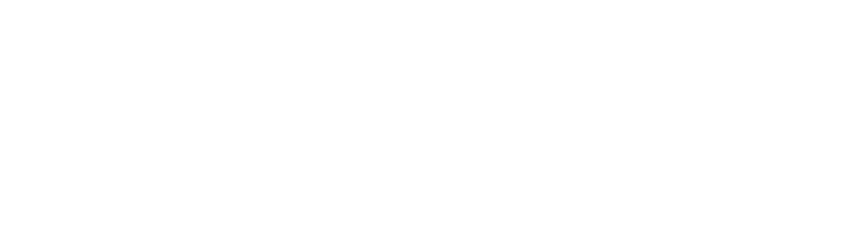
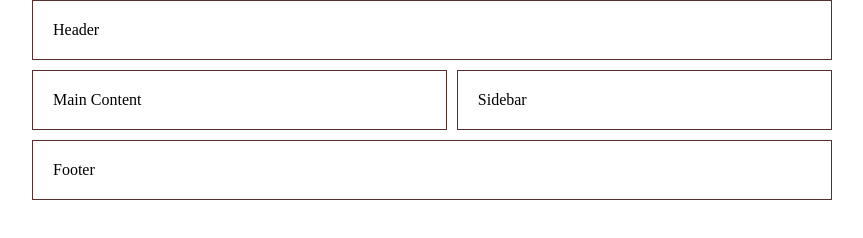
Before and after one commit to Igritus/Fronted, a plain HTML site: page 15/index.html in a window 1280 px wide. Shown: the whole page, without its empty margins (208-1071 px from the left). Drawn offline with Linux system fonts and the light colour scheme.

Commit message:
решение 15 лабы

```diff
--- a/15/index.html
+++ b/15/index.html
@@ -5,14 +5,44 @@
         <meta name="viewport" content="width=device-width, initial-scale=1.0">
         <title>Задание 15</title>
         <style>
-        .container{
+            .container {
                 max-width: 800px;
                 width: 100%;
                 margin: 0 auto;
+                display: grid;
+                grid-template-areas:
+                    "header header"
+                    "main sidebar"
+                    "footer footer";
+                gap: 10px;
+            }
+
+            .cell {
+                padding: 20px;
+                border: 1px solid #582f2f;
+            }
+
+            .header {
+                grid-area: header;
+            }
+
+            .main {
+                grid-area: main;
+            }
+
+            .sidebar {
+                grid-area: sidebar;
+            }
+
+            .footer {
+                grid-area: footer;
             }
         </style>
     </head>
     <body class="container">
-
+        <div class="cell header">Header</div>
+        <div class="cell main">Main Content</div>
+        <div class="cell sidebar">Sidebar</div>
+        <div class="cell footer">Footer</div>
     </body>
     </html>
```
Lines whose indentation alone changed are shown as unchanged.
